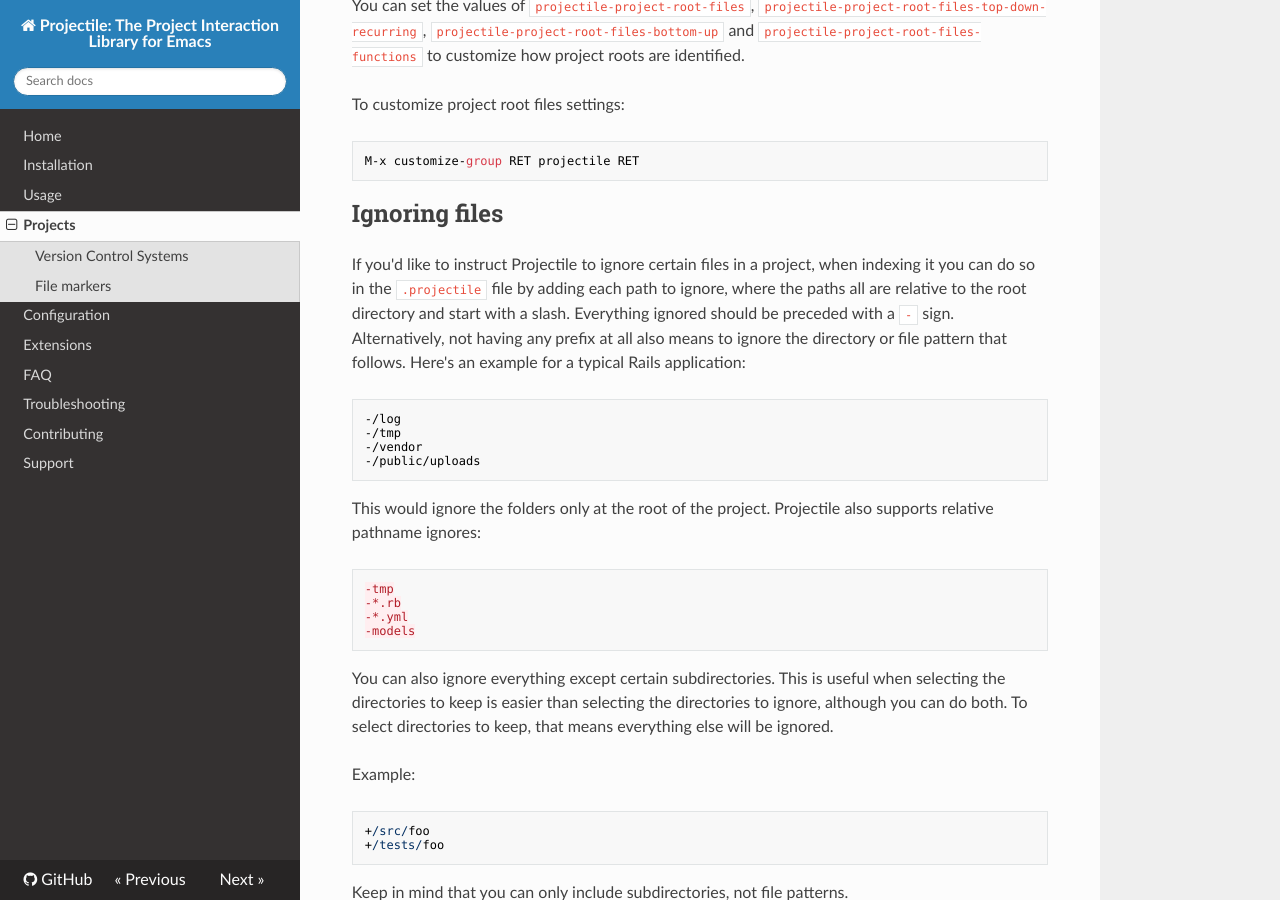
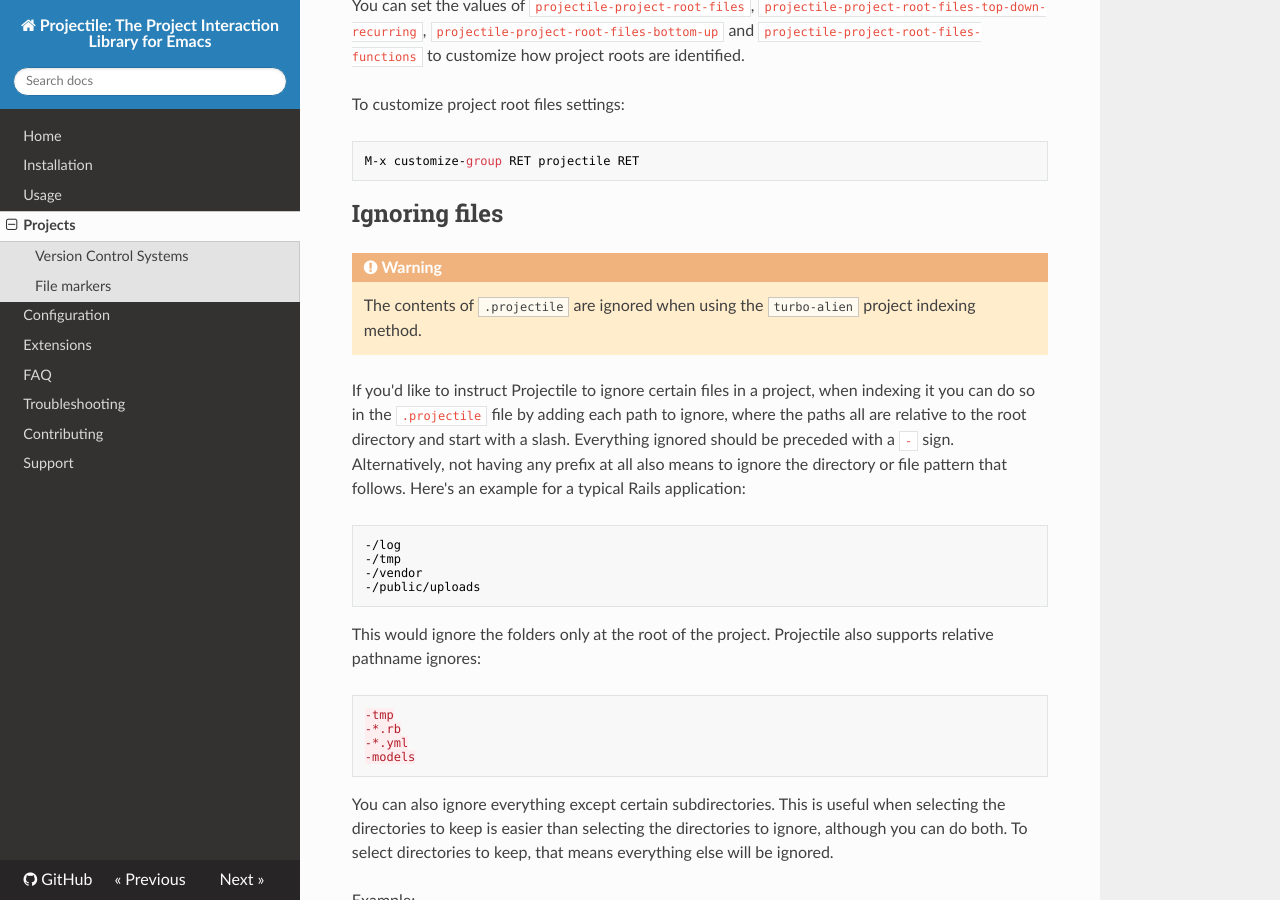
Before and after one commit to bbatsov/projectile, an MkDocs documentation site: the page built from doc/projects.md, in a window 1280 px wide and 900 px high, scrolled down 3477 px. Built offline with MkDocs 1.6.1, drawn with Linux system fonts in a browser that asks for light colours; nearby versions of some CDN libraries; old or Windows-style settings are respelled for this version of MkDocs.

Commit message:
Add a note that ignoring files is not supported with turbo-alien indexing

```diff
--- a/doc/projects.md
+++ b/doc/projects.md
@@ -148,6 +148,11 @@
 
 ## Ignoring files
 
+!!! Warning
+
+    The contents of `.projectile` are ignored when using the
+    `turbo-alien` project indexing method.
+
 If you'd like to instruct Projectile to ignore certain files in a
 project, when indexing it you can do so in the `.projectile` file by
 adding each path to ignore, where the paths all are relative to the
```
